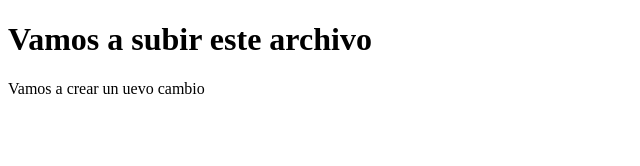
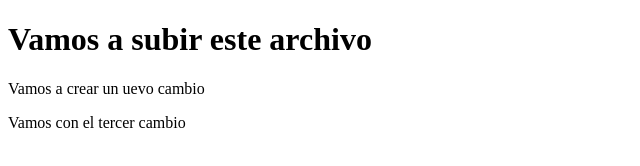
Before and after one commit to Brenda98-ing/Ejercicio-git, a plain HTML site: page contacto.html in a window 1280 px wide. Shown: the whole page, without its empty margins (0-640 px from the left). Drawn offline with Linux system fonts and the light colour scheme.

Commit message:
Update contacto.html

```diff
--- a/contacto.html
+++ b/contacto.html
@@ -9,5 +9,6 @@
 <body>
     <h1>Vamos a subir este archivo</h1>
     <p> Vamos a crear un  uevo cambio</p>
+    <p> Vamos con el tercer cambio</p>
 </body>
 </html>
```
